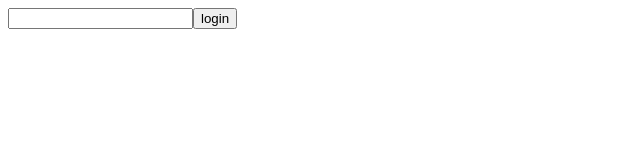
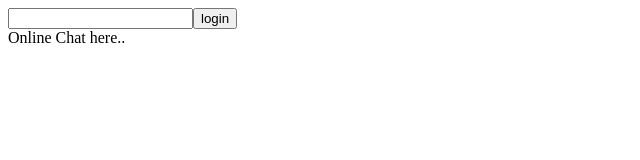
Before and after one commit to am-as/rct-rdx, a React app: page / in a window 1280 px wide. Shown: the top 160 px of the page, without its empty margins (0-640 px from the left). Built offline with nearby package versions, Linux system fonts and the light colour scheme.

Commit message:
[SD-6250] created composit react component

```diff
--- a/src/features/login/index.js
+++ b/src/features/login/index.js
@@ -1,4 +1,13 @@
 
 
 import React from 'react' ;
-export  {Login}  from './components';
+import  {Login}  from './components';
+import  {Chat}  from './components';
+export default function FChat ({props}){
+	return(
+	 <div >
+	<Login/>
+	<Chat/>
+	 </div>
+	 )
+	}
--- a/src/index.js
+++ b/src/index.js
@@ -1,9 +1,10 @@
 import React from 'react';
 import ReactDOM from 'react-dom';
 
-import {Login} from './features/login';
+
+import {default as FChat} from './features/login';
 
 
-ReactDOM.render(<Login />, document.getElementById('app'));
+ReactDOM.render(<FChat />, document.getElementById('app'));
 
 console.log("I am done");
```
